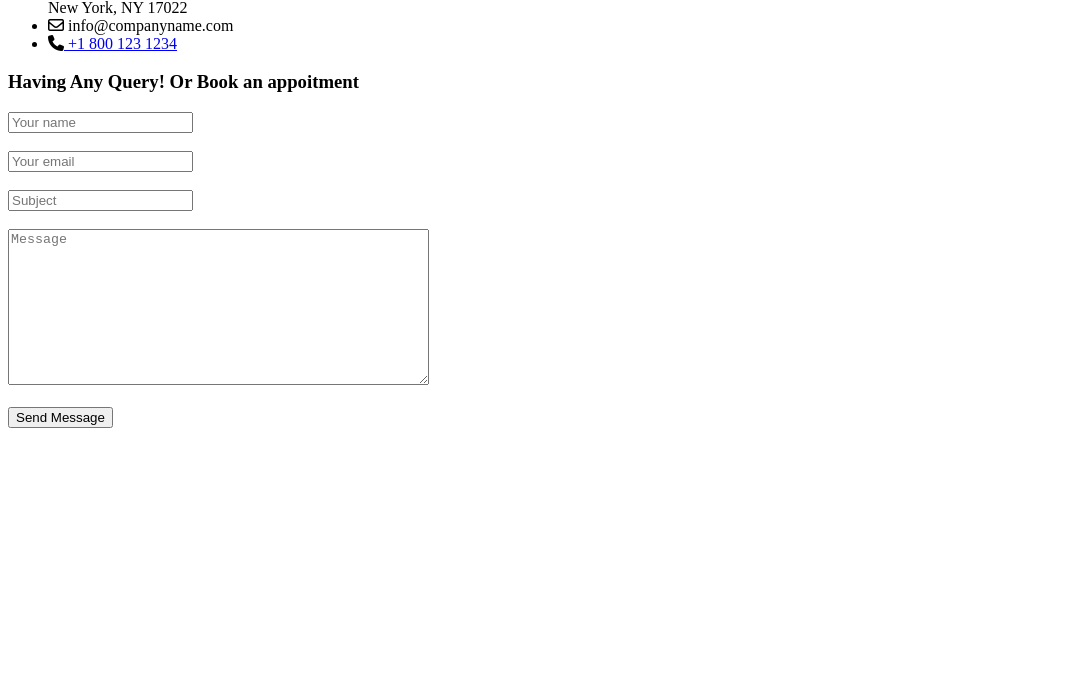
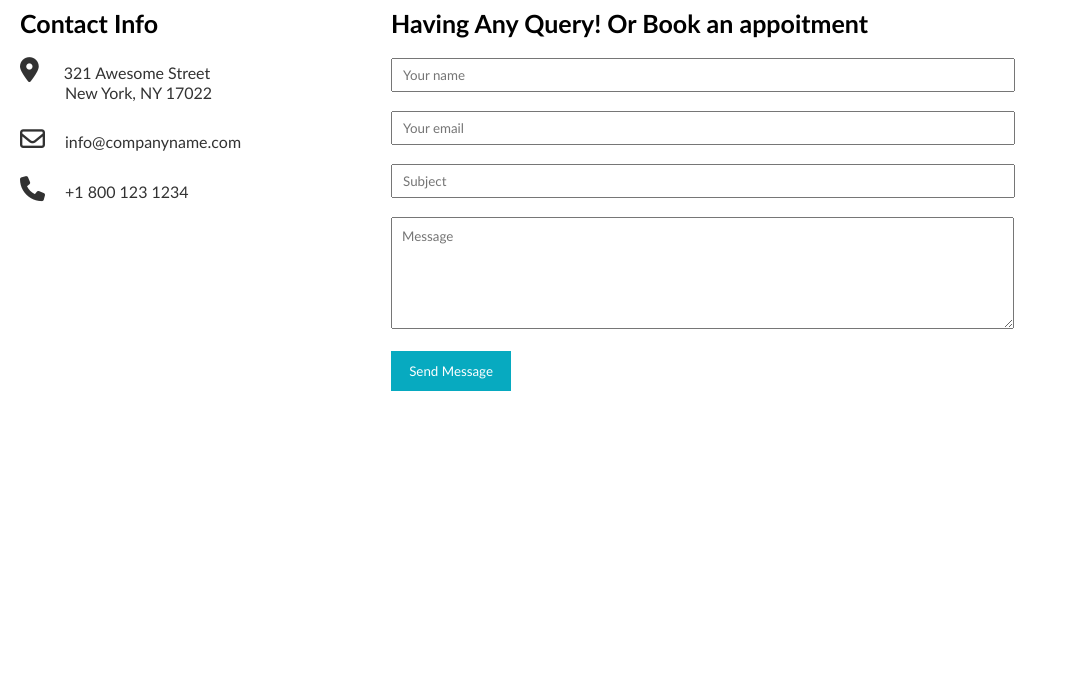
Before and after one commit to ngoclike/Homework, a plain HTML site: page Session7/Ex6/index.html in a window 1280 px wide. Shown: the part 127-800 px from the top of the page, without its empty margins (0-1070 px from the left). Drawn offline with Linux system fonts and the light colour scheme.

Commit message:
add css for each file and modify some html

```diff
--- a/Session7/Ex1/style.css
+++ b/Session7/Ex1/style.css
@@ -14,7 +14,7 @@ form {
 .margin_input {
     margin-top: 8px;
 }
-.margin_input_ele {
+.margin_input .margin_input_ele {
     margin-left: 25px;
 }
 input {
@@ -22,7 +22,7 @@ input {
     height: 35px;
     padding-left: 15px;
 }
-.size_input {
+.margin_input .size_input {
     width: 750px;
 }
 textarea {
@@ -38,8 +38,9 @@ button {
     color: rgb(255, 254, 249);
     border-color: rgb(230, 228, 228);
     border-radius: 5px;
+    border-style: none;
 }
-.notice_span {
+.margin_input .notice_span {
     margin-left: 340px;
     font-family: Verdana, Geneva, Tahoma, sans-serif;
     font-size: 15px;
--- a/Session7/Ex6/index.html
+++ b/Session7/Ex6/index.html
@@ -5,23 +5,46 @@
     <meta http-equiv="X-UA-Compatible" content="IE=edge">
     <meta name="viewport" content="width=device-width, initial-scale=1.0">
     <script src="https://kit.fontawesome.com/6dffcff37b.js" crossorigin="anonymous"></script>
+    <link rel="stylesheet" href="./style.css">
     <title>Document</title>
 </head>
 <body>
+    <div class="container">
         <h2>CONTACT US</h2>
+        <div class="component">
+            <div>
                 <h3>Contact Info</h3>
                 <ul>
-        <li><i class="fa fa-map-marker"></i> 321 Awesome Street <br><span>New York, NY 17022</span></li>
-        <li><i class="fa fa-envelope-o"></i> info@companyname.com</li>
-        <li><i class="fa fa-phone"></i><a href="+1 800 123 1234"> +1 800 123 1234</a></li>
+                    <li><i class="fa fa-map-marker"></i><span class="span1">321 Awesome Street</span><br><span class="span2">New York, NY 17022</span></li>
+                    <li><i class="fa fa-envelope-o"></i><span class="span3">info@companyname.com</span></li>
+                    <li><i class="fa fa-phone"></i><a href="+1 800 123 1234">+1 800 123 1234</a></li>
                 </ul>
+                <!-- <table>
+                    <tr>
+                        <td><i class="fa fa-map-marker"></i></td>
+                        <td>321 Awesome Street<br>New York, NY 17022</td>
+                    </tr>
+                    <tr>
+                        <td><i class="fa fa-envelope-o"></i></td>
+                        <td>info@companyname.com</td>
+                    </tr>
+                    <tr>
+                        <td><i class="fa fa-phone"></i></td>
+                        <td><a href="+1 800 123 1234">+1 800 123 1234</a></td>
+                    </tr>
+                </table> -->
+            </div>
+            <div class="right">
                 <h3>Having Any Query! Or Book an appoitment</h3>
                 <form action="">
                     <input type="text" placeholder="Your name"><br><br>
-        <input type="text" placeholder="Your email"><br><br>
+                    <input type="email" placeholder="Your email"><br><br>
                     <input type="text" placeholder="Subject"><br><br>
                     <textarea cols="50" rows="10" placeholder="Message"></textarea><br><br>
                     <button>Send Message</button>
                 </form>
+            </div>
+        </div>
+    </div>
 </body>
 </html>
--- /dev/null
+++ b/Session7/Ex6/style.css
@@ -0,0 +1,69 @@
+* {
+    margin: 0;
+    padding: 0;
+    font-family: 'Trebuchet MS', 'Lucida Sans Unicode', 'Lucida Grande', 'Lucida Sans', Arial, sans-serif;
+}
+.container {
+    margin-top: 30px;
+    margin-left: 20px;
+}
+.container h2 {
+    font-size: 30px;
+    margin-bottom: 30px;
+    border-bottom: rgb(241, 167, 6) solid;
+    width: 180px;
+}
+.container .component {
+    display: flex;
+}
+.container .component h3{
+    margin-bottom: 20px;
+    font-size: 25px;
+}
+.container .component ul {
+    list-style-type: none;
+    opacity: 0.8;
+}
+.container .component ul>li {
+    margin-bottom: 25px;
+}
+.container .component ul>li>a{
+    text-decoration: inherit;
+    color: inherit;
+    margin-left: 20px;
+}
+.container .component ul>li>i {
+    font-size: 25px;
+}
+.container .component ul>li>span {
+    margin-left: 20px;
+}
+.container .component .span1 {
+    margin-left: 25px;
+}
+.container .component .span2 {
+    margin-left: 45px;
+}
+.container .component .span3 {
+    margin-left: 20px;
+}
+.container .component .right {
+    margin-left: 150px;
+}
+.container .component .right form>input {
+    width: 600px;
+    height: 10px;
+    padding: 10px;
+}
+.container .component .right form>textarea {
+    width: 601px;
+    height: 90px;
+    padding: 10px;
+}
+.container .component .right form>button {
+    width: 120px;
+    height: 40px;
+    background-color: rgb(7, 170, 192);
+    border-style: none;
+    color: rgb(255, 255, 255);
+}
```
Also changed, not shown: Session7/Ex2/index.html (+1 -1 lines), Session7/Ex2/style.css (+10 -1 lines), Session7/Ex3/style.css (+5 -5 lines), Session7/Ex5/style.css (+7 -7 lines). Lines whose indentation alone changed are shown as unchanged.
